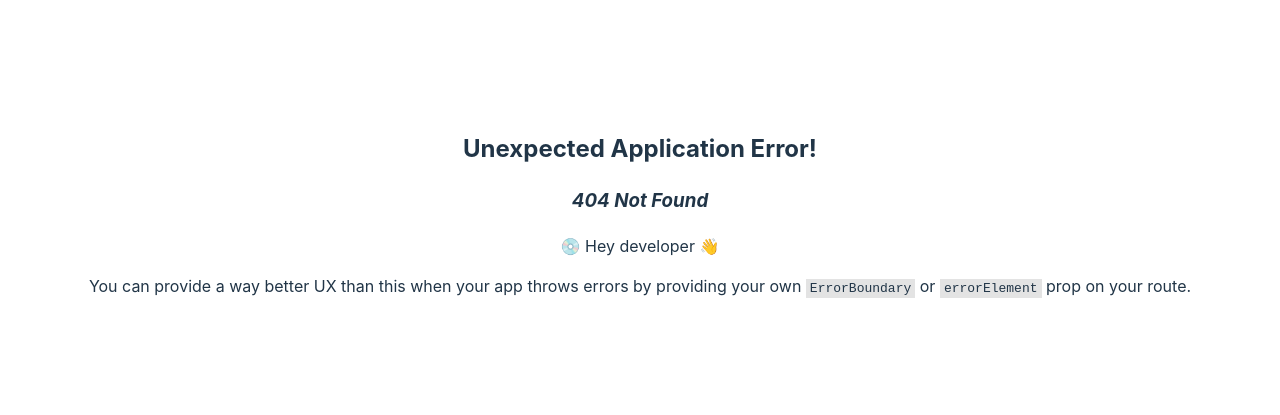
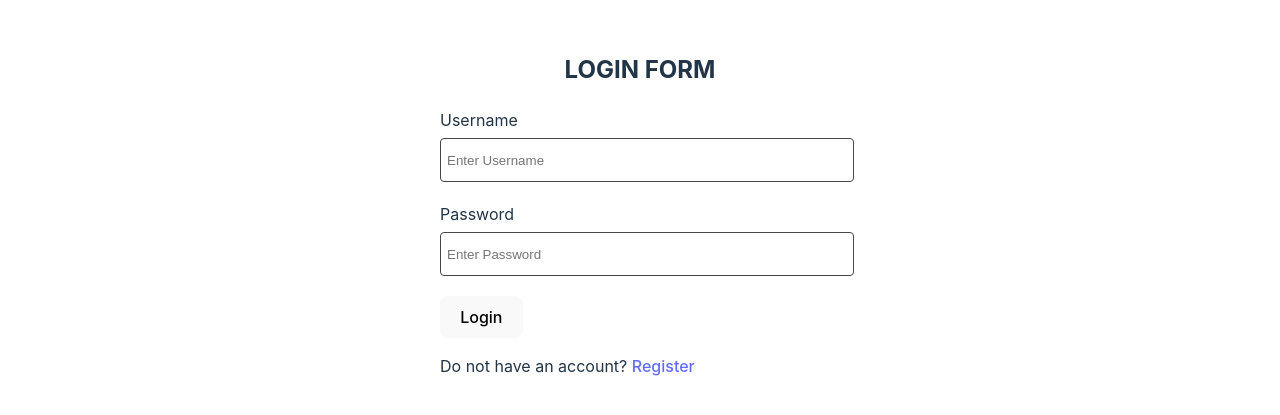
Before and after one commit to eeeriksen/cs-senior-project-tsu, a React (Vite) app: page /login in a window 1280 px wide. Before the commit this address had no page. Shown: the part 187-602 px from the top of the page. Built offline with nearby package versions, Linux system fonts and the light colour scheme.

Commit message:
create login page

```diff
--- a/src/App.jsx
+++ b/src/App.jsx
@@ -6,11 +6,14 @@ import { CreatePost } from './components/CreatePost'
 import { Home } from './components/Home'
 import React from 'react'
 import './App.css'
+import Login from './components/Login'
 
 function App() {
   const router = createBrowserRouter([
     { path: '/', element: <Home /> },
     { path: '/create-post', element: <CreatePost /> },
+    { path: '/login', element: <Login /> },
+
   ])
 
   return (
--- /dev/null
+++ b/src/components/Login.css
@@ -0,0 +1,32 @@
+form {
+    width: 400px;
+    height: auto;
+    display: flex;
+    flex-direction: column;
+    align-items: start;
+}
+
+form label {
+    margin-bottom: 6px;
+}
+
+form input {
+    width: 100%;
+    height: 30px;
+    border: 1px solid #474646;
+    padding: 6px;
+    border-radius: 4px;
+    background-color: transparent;
+    margin-bottom: 20px;
+}
+
+.error {
+    color: #fb7979;
+    display: none;
+    font-size: 14px;
+    margin-bottom: 20px;
+}
+
+.display {
+    display: block;
+}
--- /dev/null
+++ b/src/components/Login.jsx
@@ -0,0 +1,21 @@
+import './Login.css'
+
+// eslint-disable-next-line react/prop-types
+function Login({ login, errorLogin }) {
+
+    return (
+        <div>
+            <h2>LOGIN FORM</h2>
+            <form>
+                <label>Username</label>
+                <input type="text" placeholder="Enter Username" />
+                <label>Password</label>
+                <input type="password" placeholder="Enter Password" />
+                <button type='text'>Login</button>
+                <p>Do not have an account? <a href="#">Register</a></p>
+            </form>
+        </div>
+    )
+}
+
+export default Login
```
